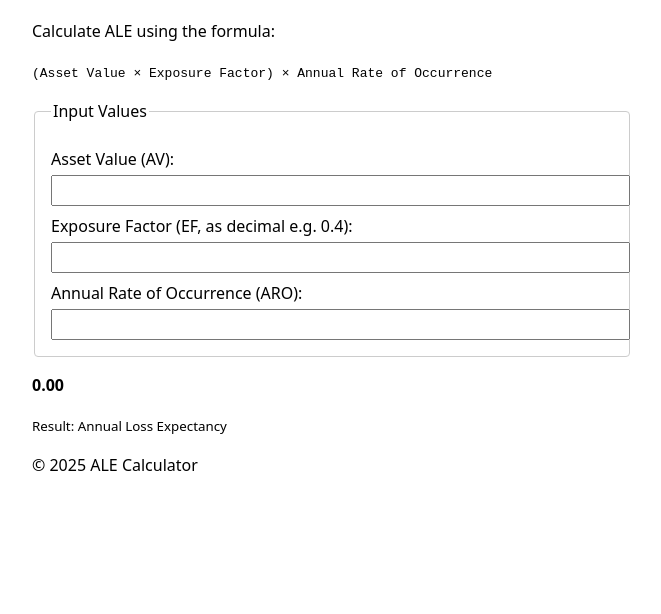
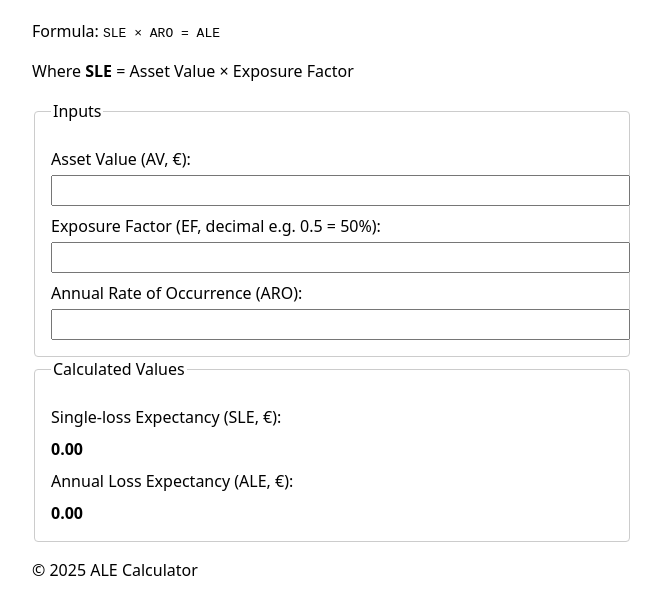
Before and after one commit to tsvenbla/tsvenbla.github.io, a plain HTML site: page calculators/index.html in a window 1280 px wide. Shown: the part 88-702 px from the top of the page, without its empty margins (308-969 px from the left). Drawn offline with Linux system fonts and the light colour scheme.

Commit message:
Update index.html
Signed-off-by: Tobias Svenblad <59305921+tsvenbla@users.noreply.github.com>

```diff
--- a/calculators/index.html
+++ b/calculators/index.html
@@ -29,7 +29,7 @@
   output {
     display: block;
     font-weight: bold;
-    margin-top: 1rem;
+    margin-top: 0.5rem;
   }
 </style>
 </head>
@@ -37,28 +37,37 @@
 
 <header>
   <h1>Annual Loss Expectancy Calculator</h1>
-  <p>Calculate ALE using the formula:</p>
-  <p><code>(Asset Value × Exposure Factor) × Annual Rate of Occurrence</code></p>
+  <p>Formula: <code>SLE × ARO = ALE</code></p>
+  <p>Where <strong>SLE</strong> = Asset Value × Exposure Factor</p>
 </header>
 
 <main>
-  <form oninput="ale.value = ((+asset.value || 0) * (+ef.value || 0) * (+aro.value || 0)).toFixed(2)">
+  <form oninput="
+    sle.value = ((+asset.value || 0) * (+ef.value || 0)).toFixed(2);
+    ale.value = ((+sle.value || 0) * (+aro.value || 0)).toFixed(2);
+  ">
     <fieldset>
-      <legend>Input Values</legend>
+      <legend>Inputs</legend>
 
-      <label for="asset">Asset Value (AV):</label>
+      <label for="asset">Asset Value (AV, €):</label>
       <input type="number" id="asset" name="asset" min="0" step="any" required>
 
-      <label for="ef">Exposure Factor (EF, as decimal e.g. 0.4):</label>
-      <input type="number" id="ef" name="ef" min="0" step="any" required>
+      <label for="ef">Exposure Factor (EF, decimal e.g. 0.5 = 50%):</label>
+      <input type="number" id="ef" name="ef" min="0" max="1" step="any" required>
 
       <label for="aro">Annual Rate of Occurrence (ARO):</label>
       <input type="number" id="aro" name="aro" min="0" step="any" required>
-
     </fieldset>
 
-    <output name="ale" for="asset ef aro">0.00</output>
-    <p><small>Result: Annual Loss Expectancy</small></p>
+    <fieldset>
+      <legend>Calculated Values</legend>
+
+      <label for="sle">Single-loss Expectancy (SLE, €):</label>
+      <output id="sle" name="sle" for="asset ef">0.00</output>
+
+      <label for="ale">Annual Loss Expectancy (ALE, €):</label>
+      <output id="ale" name="ale" for="sle aro">0.00</output>
+    </fieldset>
   </form>
 </main>
 
```
